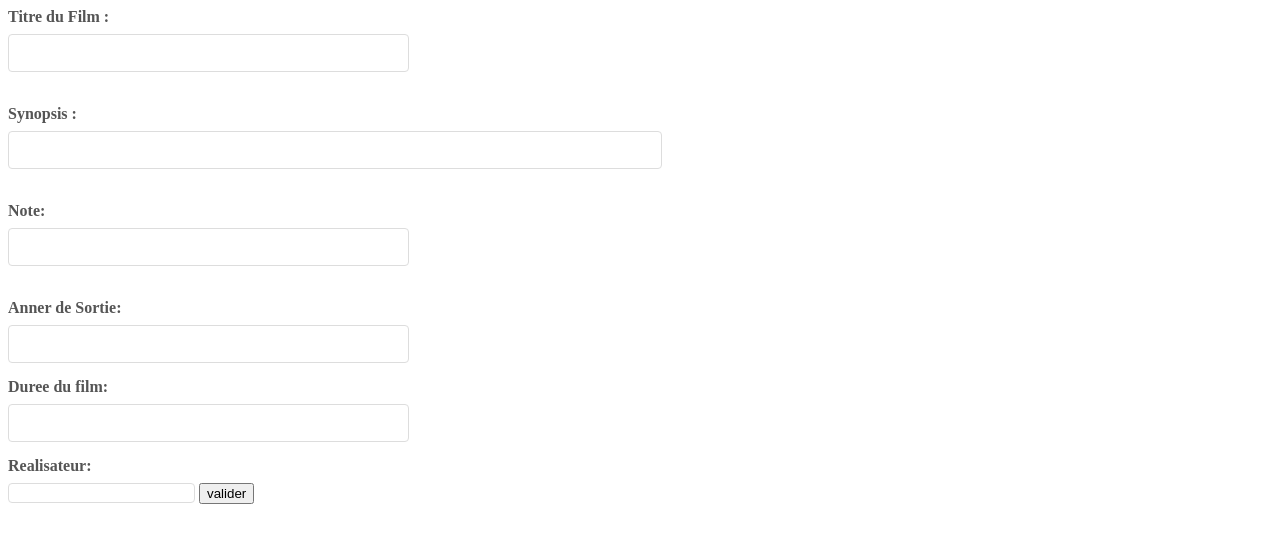
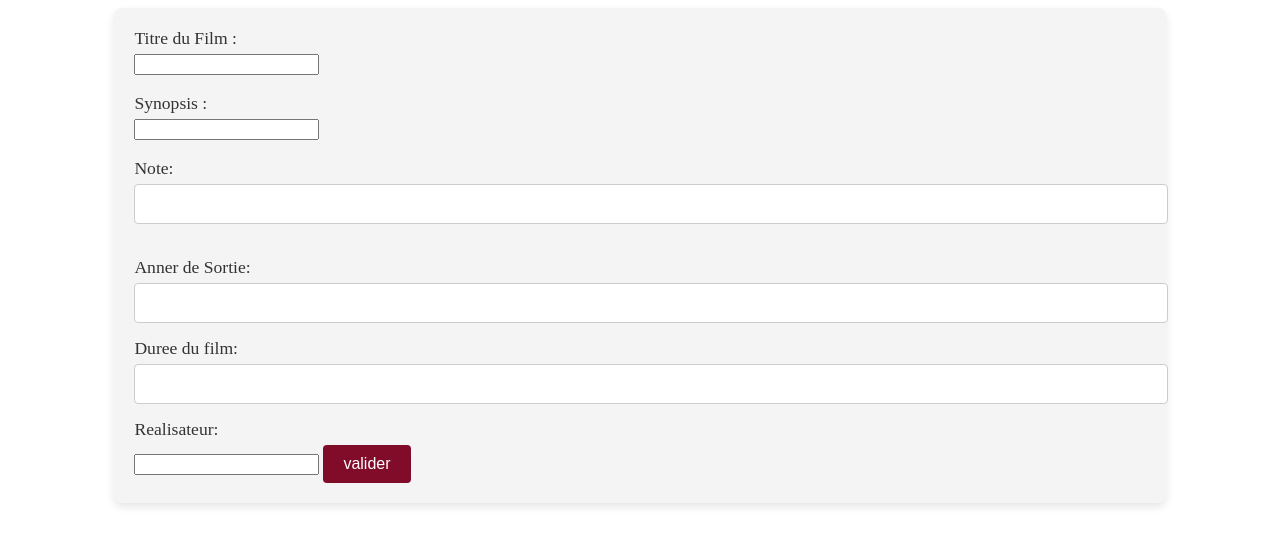
Before and after one commit to soufiane23MA/Projet_Cinema, a PHP site: page /view/addFilmFormulaire.php in a window 1280 px wide. Shown: the top 546 px of the page. Run offline with PHP 8.4, Linux system fonts and the light colour scheme.

Commit message:
Creation d'un fichier CSS

```diff
--- /dev/null
+++ b/public/css/style.css
@@ -0,0 +1,97 @@
+
+table {
+	border-collapse: collapse;
+	width: 100%;
+}
+
+thead {
+	background-color: #800C2A;
+	color: #fff;
+	text-align: left;
+}
+
+
+ thead tr {
+	border-bottom: 1px solid #ddd;
+}
+
+
+ thead th {
+	padding: 10px;
+	font-size: 1.1rem;
+}
+
+
+  tbody tr {
+	border-bottom: 1px solid #ddd;
+	text-align: left;
+}
+
+
+tbody td {
+	padding: 10px;
+	font-size: 1.1rem;
+}
+
+
+  tbody td a {
+	color: inherit;
+	text-decoration: none;
+}
+
+  tbody td a:hover {
+	text-decoration: underline;
+}
+ /* Style général des formulaires */
+form {
+	background-color: #f4f4f4; /* Fond gris clair pour les formulaires */
+	padding: 20px; /* Espacement interne */
+	border-radius: 8px; /* Coins arrondis */
+	margin-bottom: 20px; /* Espacement entre les formulaires */
+	box-shadow: 0 4px 8px rgba(0, 0, 0, 0.1); /* Ombre subtile */
+	width: 80%; /* Largeur du formulaire */
+	margin: 0 auto; /* Centrage horizontal */
+}
+
+/* Style des labels */
+form label {
+	font-size: 1.1rem; /* Taille de la police du label */
+	color: #333; /* Couleur du texte */
+	margin-bottom: 5px; /* Espacement en dessous du label */
+	display: block; /* Assure que chaque label est sur sa propre ligne */
+}
+
+/* Style des champs de saisie (input) */
+form input[type="text"], form input[type="number"] {
+	width: 100%; /* Prend toute la largeur disponible */
+	padding: 10px; /* Espacement interne */
+	font-size: 1rem; /* Taille de la police */
+	border: 1px solid #ccc; /* Bordure grise */
+	border-radius: 4px; /* Coins légèrement arrondis */
+	margin-bottom: 15px; /* Espacement entre les champs */
+}
+
+form input[type="text"]:focus, form input[type="number"]:focus {
+	border-color: #800C2A; /* Change la couleur de la bordure au focus */
+	outline: none; /* Enlève l'outline par défaut */
+}
+
+/* Style du bouton de soumission */
+form input[type="submit"] {
+	background-color: #800C2A; /* Couleur de fond du bouton */
+	color: white; /* Couleur du texte */
+	padding: 10px 20px; /* Espacement interne */
+	font-size: 1rem; /* Taille de la police */
+	border: none; /* Enlève la bordure */
+	border-radius: 4px; /* Coins arrondis */
+	cursor: pointer; /* Change le curseur pour indiquer un clic */
+	transition: background-color 0.3s ease; /* Transition pour le changement de couleur */
+}
+
+form input[type="submit"]:hover {
+	background-color: #a31f44; /* Change la couleur du bouton au survol */
+}
+
+/* Style des sauts de ligne */
+form br {
+	margin-bottom: 10px; /* Espacement supplémentaire entre les sauts de ligne *
--- a/view/addFilmFormulaire.php
+++ b/view/addFilmFormulaire.php
@@ -3,25 +3,27 @@
 <head>
 	<meta charset="UTF-8">
 	<meta name="viewport" content="width=device-width, initial-scale=1.0">
+	<link rel="stylesheet" href="public/css/style.css">
 	<title>formulaire</title>
 </head>
 <body>
+
 <form action="index.php?action=addFilm" method="post" >
-    <label for="titreFilm" style="font-weight: bold; display: block; margin-bottom: 8px; color: #555;">Titre du Film :</label>
-    <input type="texte" name="titreFilm" id="titreFilm"  style="width: 30%; padding: 10px; margin-bottom: 15px; border: 1px solid #ddd; border-radius: 4px; font-size: 14px;"required>
+    <label for="titreFilm"  >Titre du Film :</label>
+    <input type="texte" name="titreFilm" id="titreFilm"   required>
 		<br><br>
-		<label for="synopsis" style="font-weight: bold; display: block; margin-bottom: 8px; color: #555;"> Synopsis :</label>
-		<input type="textaria" name="synopsis" id="synopsis" style="width: 50%; padding: 10px; margin-bottom: 15px; border: 1px solid #ddd; border-radius: 4px; font-size: 14px;" >
+		<label for="synopsis"  > Synopsis :</label>
+		<input type="texte" name="synopsis" id="synopsis" >
 		<br><br>
-		<label for="note" style="font-weight: bold; display: block; margin-bottom: 8px; color: #555;">Note:</label>
-		<input type="number" name="note" id="note" style="width: 30%; padding: 10px; margin-bottom: 15px; border: 1px solid #ddd; border-radius: 4px; font-size: 14px;">
+		<label for="note"  >Note:</label>
+		<input type="number" name="note" id="note">
 		<br><br>
-		<label for="annee_sortie" style="font-weight: bold; display: block; margin-bottom: 8px; color: #555;">Anner de Sortie:</label>
-		<input type="number" name="annee_sortie" id="annee_sortie" style="width: 30%; padding: 10px; margin-bottom: 15px; border: 1px solid #ddd; border-radius: 4px; font-size: 14px;">
-		<label for="duree_film" style="font-weight: bold; display: block; margin-bottom: 8px; color: #555;">Duree du film:</label>
-		<input type="number" name="duree_film" id="duree_film" style="width: 30%; padding: 10px; margin-bottom: 15px; border: 1px solid #ddd; border-radius: 4px; font-size: 14px;">
-		<label for="id_realisateur" style="font-weight: bold; display: block; margin-bottom: 8px; color: #555;">Realisateur:</label>
-		<input type="texte" name="id_realisateur" id="id_realisateur" style="width: 30% padding: 10px; margin-bottom: 15px; border: 1px solid #ddd; border-radius: 4px; font-size: 14px;">
+		<label for="annee_sortie"  >Anner de Sortie:</label>
+		<input type="number" name="annee_sortie" id="annee_sortie">
+		<label for="duree_film"  >Duree du film:</label>
+		<input type="number" name="duree_film" id="duree_film"  >
+		<label for="id_realisateur"  >Realisateur:</label>
+		<input type="texte" name="id_realisateur" id="id_realisateur" >
     <input type="submit" name="submit" value="valider" v>
 </form>
 
--- a/view/template.php
+++ b/view/template.php
@@ -3,6 +3,8 @@
  <head>
 	<meta charset="UTF-8">
 	<meta name="viewport" content="width=device-width, initial-scale=1.0">
+	<link rel="stylesheet" href="public/css/style.css">
+
 	<title><?=$titre?></title>
  </head>
  <body>
```
Also changed, not shown: view/detailActeur.php (+10 -11 lines), view/detailFilm.php (+8 -8 lines), view/listActeurs.php (+12 -12 lines), view/listFilms.php (+10 -10 lines), view/listGenres.php (+12 -12 lines), view/listRealisateurs.php (+14 -14 lines).
